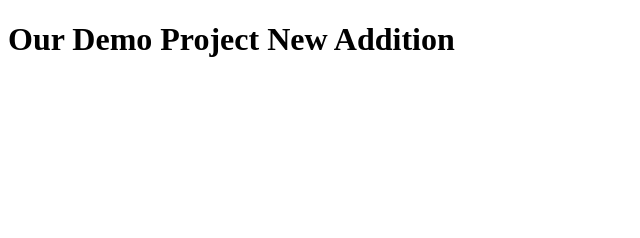
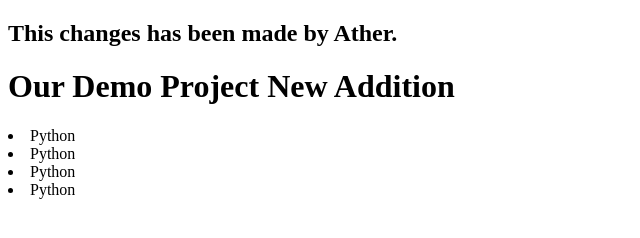
Before and after one commit to danitrical/demo-git, a plain HTML site: page index.html in a window 1280 px wide. Shown: the whole page, without its empty margins (0-640 px from the left). Drawn offline with Linux system fonts and the light colour scheme.

Commit message:
A new commit by Ather

```diff
--- a/index.html
+++ b/index.html
@@ -7,6 +7,11 @@
     <title>My Demo Project</title>
   </head>
   <body>
+    <h2>This changes has been made by Ather.</h2>
     <h1>Our Demo Project New Addition</h1>
+    <li>Python</li>
+    <li>Python</li>
+    <li>Python</li>
+    <li>Python</li>
   </body>
 </html>
```
